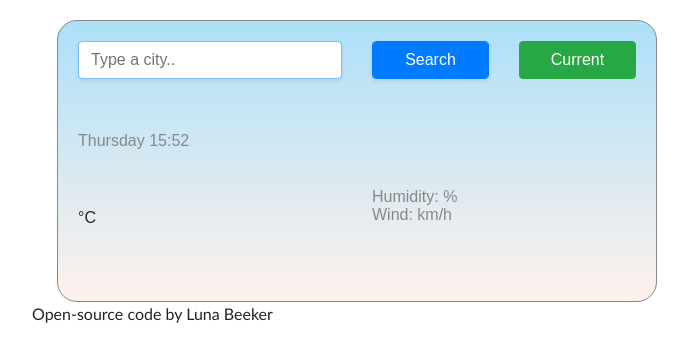
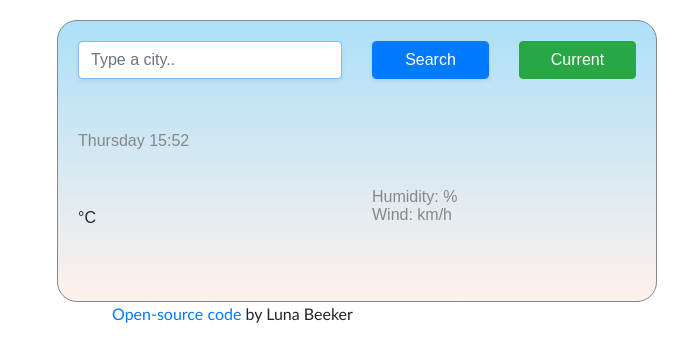
Before and after one commit to lunbee/weather-homework-exercise, a plain HTML site: page index.html in a window 1280 px wide. Shown: the whole page, without its empty margins (48-736 px from the left). Drawn offline with nearby package versions, Linux system fonts and the light colour scheme; no server answers.

Commit message:
Changed the open source link

```diff
--- a/index.html
+++ b/index.html
@@ -54,7 +54,7 @@
         </div>
     </div>
     <p>
-       Open-source code by Luna Beeker
+      <a href="https://jolly-tereshkova-eb4119.netlify.app" target="_blank">  Open-source code </a> by Luna Beeker
     </p>
     <script src="src/script.js"></script>
 </body>
--- a/src/styles.css
+++ b/src/styles.css
@@ -66,7 +66,7 @@ img {
 
 p {
   margin-top: -20px;
-  margin-left: 80px;
+  margin-left: 160px;
   font-family: "Trebuchet MS", "Lucida Sans Unicode", "Lucida Grande",
     "Lucida Sans", Arial, sans-serif;
 }
```
